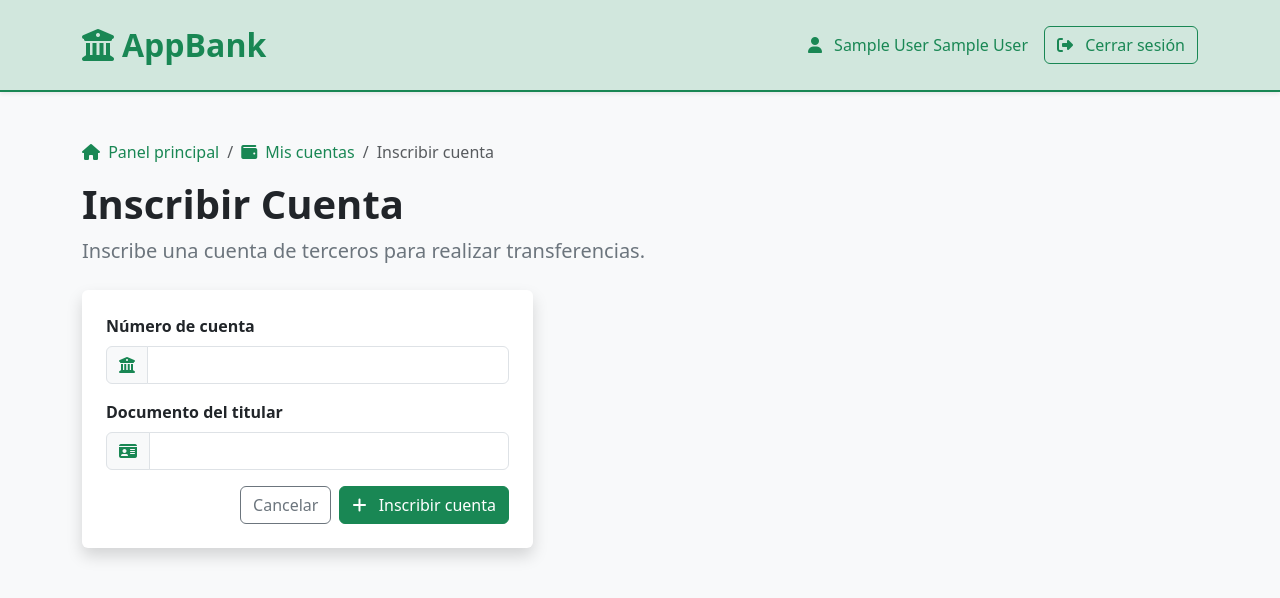
After one commit to josecarlosonate/appBank_V2, a PHP site: template app/Views/accounts/register.php in a window 1280 px wide. The commit adds this page. Shown: the top 598 px of the page. Run offline with PHP 8.4, Linux system fonts and the light colour scheme; the template is opened without the code that fills it, so the values that code supplies are empty; the visitor is signed in with stand-in values (Sample User, id 1); some libraries are stand-ins or nearby versions.

Commit message:
feat: add registered accounts flow

```diff
--- /dev/null
+++ b/app/Views/accounts/register.php
@@ -0,0 +1,121 @@
+<!DOCTYPE html>
+<html lang="es">
+
+<head>
+    <meta charset="UTF-8">
+    <meta name="viewport" content="width=device-width, initial-scale=1.0">
+
+    <title>AppBank</title>
+
+    <!-- Bootstrap 5.3.8 -->
+    <link
+        href="https://cdn.jsdelivr.net/npm/bootstrap@5.3.8/dist/css/bootstrap.min.css"
+        rel="stylesheet"
+        integrity="sha384-sRIl4kxILFvY47J16cr9ZwB07vP4J8+LH7qKQnuqkuIAvNWLzeN8tE5YBujZqJLB"
+        crossorigin="anonymous">
+
+    <!-- Font Awesome -->
+    <script src="https://kit.fontawesome.com/2c9eef3e53.js" crossorigin="anonymous"></script>
+
+    <!-- Mis estilos -->
+    <link rel="stylesheet" href="/css/app.css">
+</head>
+
+<body class="bg-light">
+    <?php require __DIR__ . '/../partials/navbar.php'; ?>
+
+    <main class="container py-5">
+
+        <div class="mb-4">
+            <nav aria-label="breadcrumb">
+                <ol class="breadcrumb">
+                    <li class="breadcrumb-item">
+                        <a href="/dashboard" class="text-success text-decoration-none">
+                            <i class="fa-solid fa-house me-1"></i>
+                            Panel principal
+                        </a>
+                    </li>
+                    <li class="breadcrumb-item">
+                        <a href="/accounts" class="text-success text-decoration-none">
+                            <i class="fa-solid fa-wallet me-1"></i>
+                            Mis cuentas
+                        </a>
+                    </li>
+                    <li class="breadcrumb-item active" aria-current="page">
+                        Inscribir cuenta
+                    </li>
+                </ol>
+            </nav>
+
+            <div class="mb-4">
+                <div>
+                    <h1 class="fw-bold">Inscribir Cuenta</h1>
+                    <p class="text-secondary fs-5 mb-0">
+                        Inscribe una cuenta de terceros para realizar transferencias.
+                    </p>
+                </div>
+            </div>
+        </div>
+
+        <div>
+            <?php if (isset($_SESSION['error'])): ?>
+
+                <div class="alert alert-danger" role="alert">
+                    <?= htmlspecialchars($_SESSION['error']) ?>
+                </div>
+
+                <?php unset($_SESSION['error']); ?>
+
+            <?php endif; ?>
+        </div>
+
+        <div class="row">
+            <div class="col-lg-6 col-xl-5">
+                <div class="card border-0 shadow">
+                    <div class="card-body p-4">
+                        <form id="account-register-form" method="POST" action="/accounts/register">
+                            <div class="mb-3">
+                                <label for="account_number" class="form-label fw-semibold">
+                                    Número de cuenta
+                                </label>
+                                <div class="input-group">
+                                    <span class="input-group-text text-success fw-semibold">
+                                        <i class="fa-solid fa-building-columns"></i>
+                                    </span>
+                                    <input inputmode="numeric" maxlength="12" type="text" class="form-control" id="account_number" name="account_number" required>
+                                </div>
+                            </div>
+
+                            <div class="mb-3">
+                                <label for="document_number" class="form-label fw-semibold">
+                                    Documento del titular
+                                </label>
+                                <div class="input-group">
+                                    <span class="input-group-text text-success fw-semibold">
+                                        <i class="fa-solid fa-id-card"></i>
+                                    </span>
+                                    <input inputmode="numeric" type="text" class="form-control" id="document_number" name="document_number" required>
+                                </div>
+                            </div>
+
+                            <div class="d-flex justify-content-end gap-2">
+                                <a href="/accounts" class="btn btn-outline-secondary"> Cancelar </a>
+                                <button type="submit" class="btn btn-success">
+                                    <i class="fa-solid fa-plus me-2"></i>
+                                    Inscribir cuenta
+                                </button>
+                            </div>
+                        </form>
+                    </div>
+                </div>
+            </div>
+        </div>
+
+    </main>
+
+    <script src="https://code.jquery.com/jquery-3.7.1.min.js"></script>
+    <script src="https://cdn.jsdelivr.net/npm/jquery-validation@1.21.0/dist/jquery.validate.min.js"></script>
+    <script src="/js/accounts.js"></script>
+</body>
+
+</html>
--- a/public/js/accounts.js
+++ b/public/js/accounts.js
@@ -1,8 +1,8 @@
 $(function () {
-    $.validator.addMethod('money', function (value, element) {
+  $.validator.addMethod("money", function (value, element) {
     const expression = /^\d{1,13}(\.\d{1,2})?$/;
 
-        return expression.test(value);
+    return this.optional(element) || expression.test(value);
   });
 
   $("#account-form").validate({
@@ -12,7 +12,7 @@ $(function () {
       },
       balance: {
         required: true,
-                money: true
+        money: true,
       },
     },
 
@@ -22,7 +22,8 @@ $(function () {
       },
       balance: {
         required: "El saldo inicial es obligatorio.",
-                money: 'Ingresa un saldo válido: máximo 13 dígitos enteros y 2 decimales separados por punto, sin separadores de miles.'
+        money:
+          "Ingresa un saldo válido: máximo 13 dígitos enteros y 2 decimales separados por punto, sin separadores de miles.",
       },
     },
 
@@ -34,4 +35,66 @@ $(function () {
       }
     },
   });
+
+  /* cuentas inscritas XX-XXXXX-XXX */
+  const accountNumberInput = document.getElementById("account_number");
+  if (accountNumberInput) {
+    accountNumberInput.addEventListener("input", function () {
+      let value = this.value.replace(/\D/g, "");
+      value = value.substring(0, 10);
+      if (value.length > 7) {
+        value =
+          value.substring(0, 2) +
+          "-" +
+          value.substring(2, 7) +
+          "-" +
+          value.substring(7);
+      } else if (value.length > 2) {
+        value = value.substring(0, 2) + "-" + value.substring(2);
+      }
+      this.value = value;
+      console.log(value);
     });
+  }
+
+  $.validator.addMethod("accountNumberFormat", function (value, element) {
+    const expression = /^\d{2}-\d{5}-\d{3}$/;
+
+    return this.optional(element) || expression.test(value);
+  });
+
+  $("#account-register-form").validate({
+    rules: {
+      account_number: {
+        required: true,
+        accountNumberFormat: true,
+      },
+      document_number: {
+        required: true,
+        digits: true,
+      },
+    },
+
+    messages: {
+      account_number: {
+        required: "Ingresa el número de cuenta.",
+        accountNumberFormat: "Completa los 10 dígitos del número de cuenta.",
+      },
+      document_number: {
+        required: "Ingresa el documento del titular.",
+        digits: "El documento debe contener únicamente números.",
+      },
+    },
+
+    errorPlacement: function (error, element) {
+      if (
+        element.attr("name") === "account_number" ||
+        element.attr("name") === "document_number"
+      ) {
+        error.insertAfter(element.closest(".input-group"));
+      } else {
+        error.insertAfter(element);
+      }
+    },
+  });
+});
```
Also changed, not shown: app/Controllers/AccountsController.php (+7 -7 lines), app/Models/Account.php (+35 -19 lines), app/Views/accounts/index.php (+75 -1 lines), routes/web.php (+14 -3 lines). Lines whose indentation alone changed are shown as unchanged.
